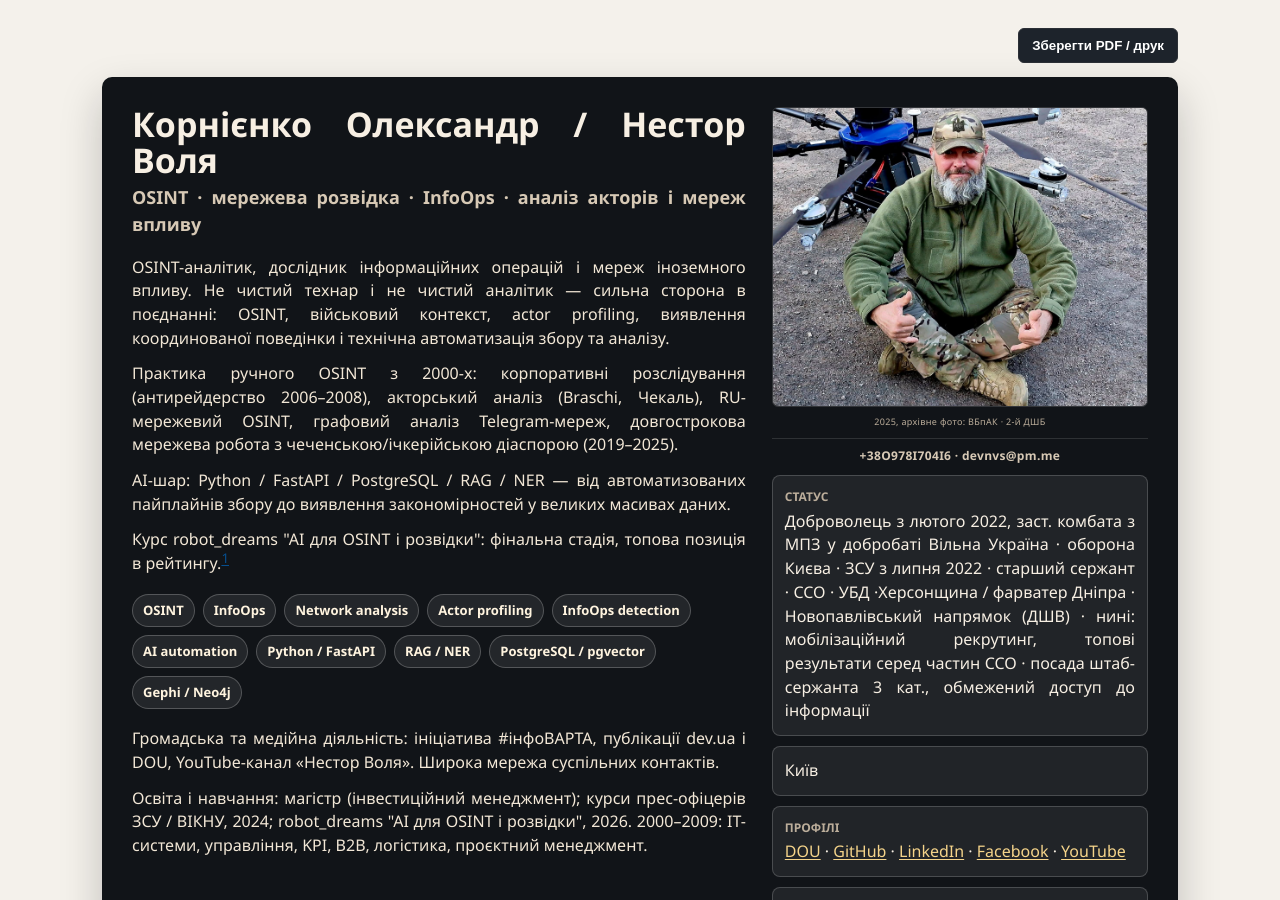
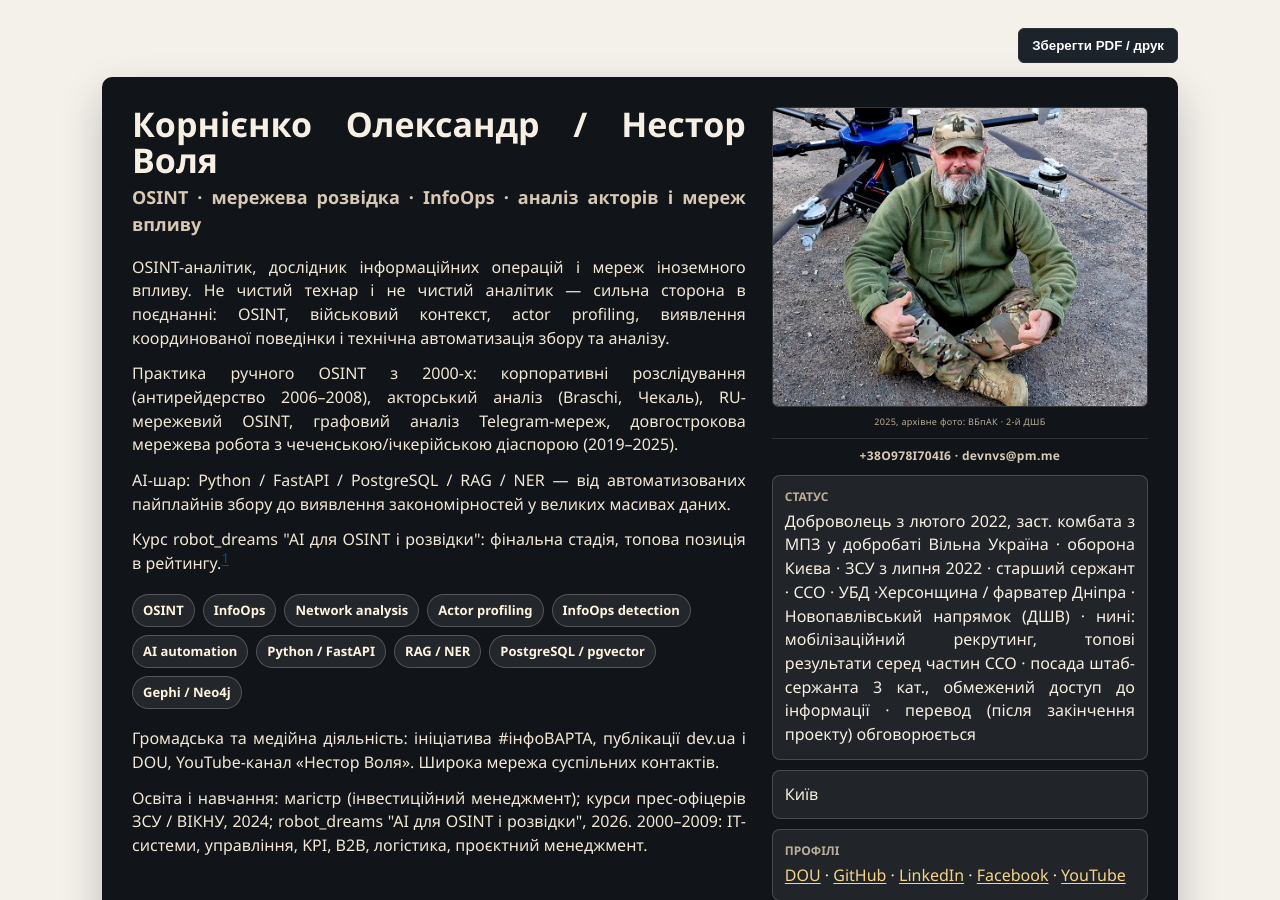
Before and after one commit to NestorVolya/nestorvolya.github.io, a Jekyll site: the page cv-gur.html, which Jekyll copies as it is, in a window 1280 px wide and 900 px high. Built offline with Jekyll 4.4.1, drawn with Linux system fonts in a browser that asks for light colours.

Commit message:
Update cv-gur.html

```diff
--- a/cv-gur.html
+++ b/cv-gur.html
@@ -429,7 +429,7 @@
         <!-- /BLOCK: photo-id-card -->
         <div class="status-box">
           <span class="label">Статус</span>
-          Доброволець з лютого 2022, заст. комбата з МПЗ у добробаті Вільна Україна · оборона Києва · ЗСУ з липня 2022 · старший сержант · ССО ·  УБД ·Херсонщина / фарватер Дніпра · Новопавлівський напрямок (ДШВ) · нині: мобілізаційний рекрутинг, топові результати серед частин ССО · посада штаб-сержанта 3 кат., обмежений доступ до інформації
+          Доброволець з лютого 2022, заст. комбата з МПЗ у добробаті Вільна Україна · оборона Києва · ЗСУ з липня 2022 · старший сержант · ССО ·  УБД ·Херсонщина / фарватер Дніпра · Новопавлівський напрямок (ДШВ) · нині: мобілізаційний рекрутинг, топові результати серед частин ССО · посада штаб-сержанта 3 кат., обмежений доступ до інформації · перевод (після закінчення проекту) обговорюється
         </div>
         <div class="status-box">Київ</div>
         <div class="status-box">
```
